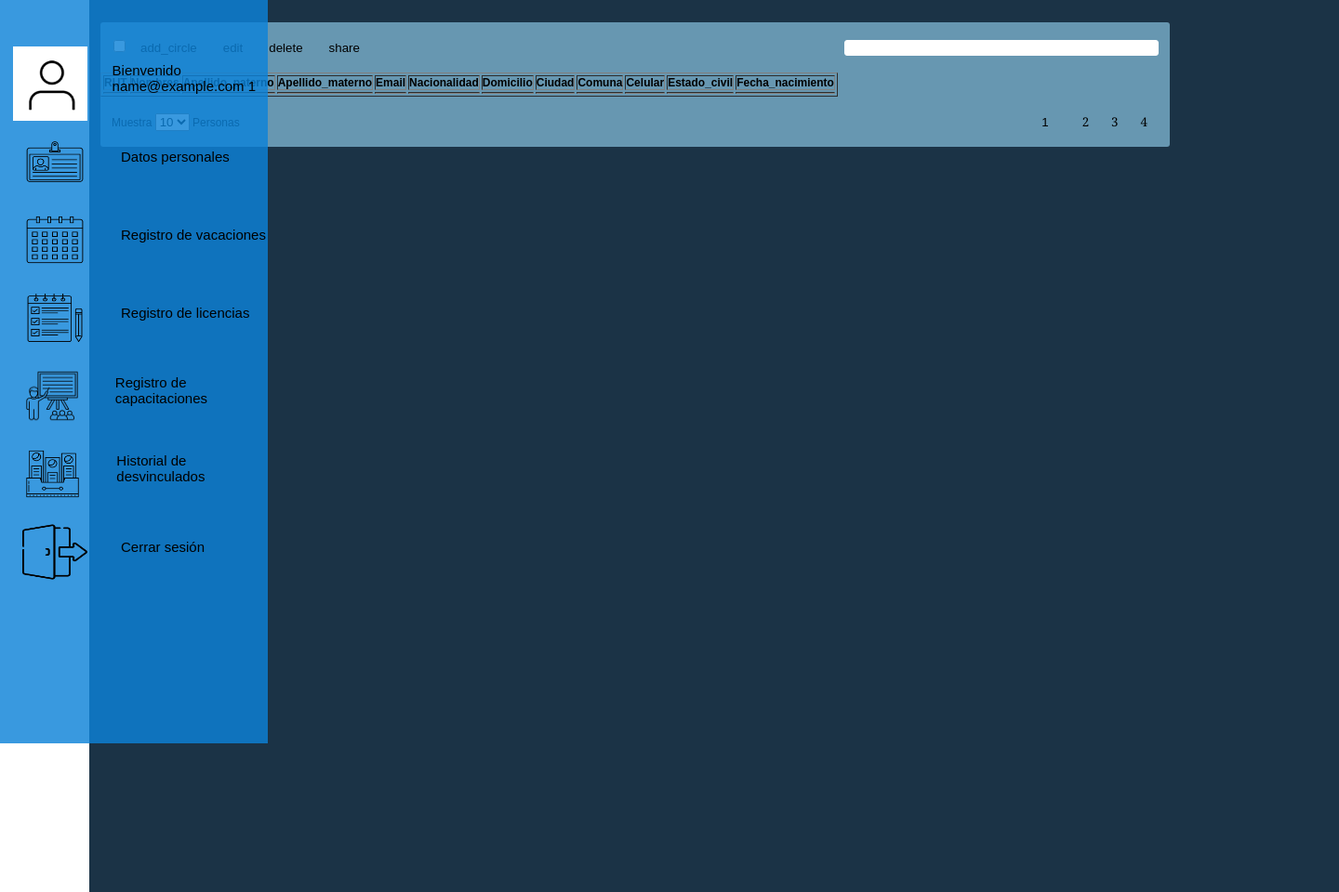
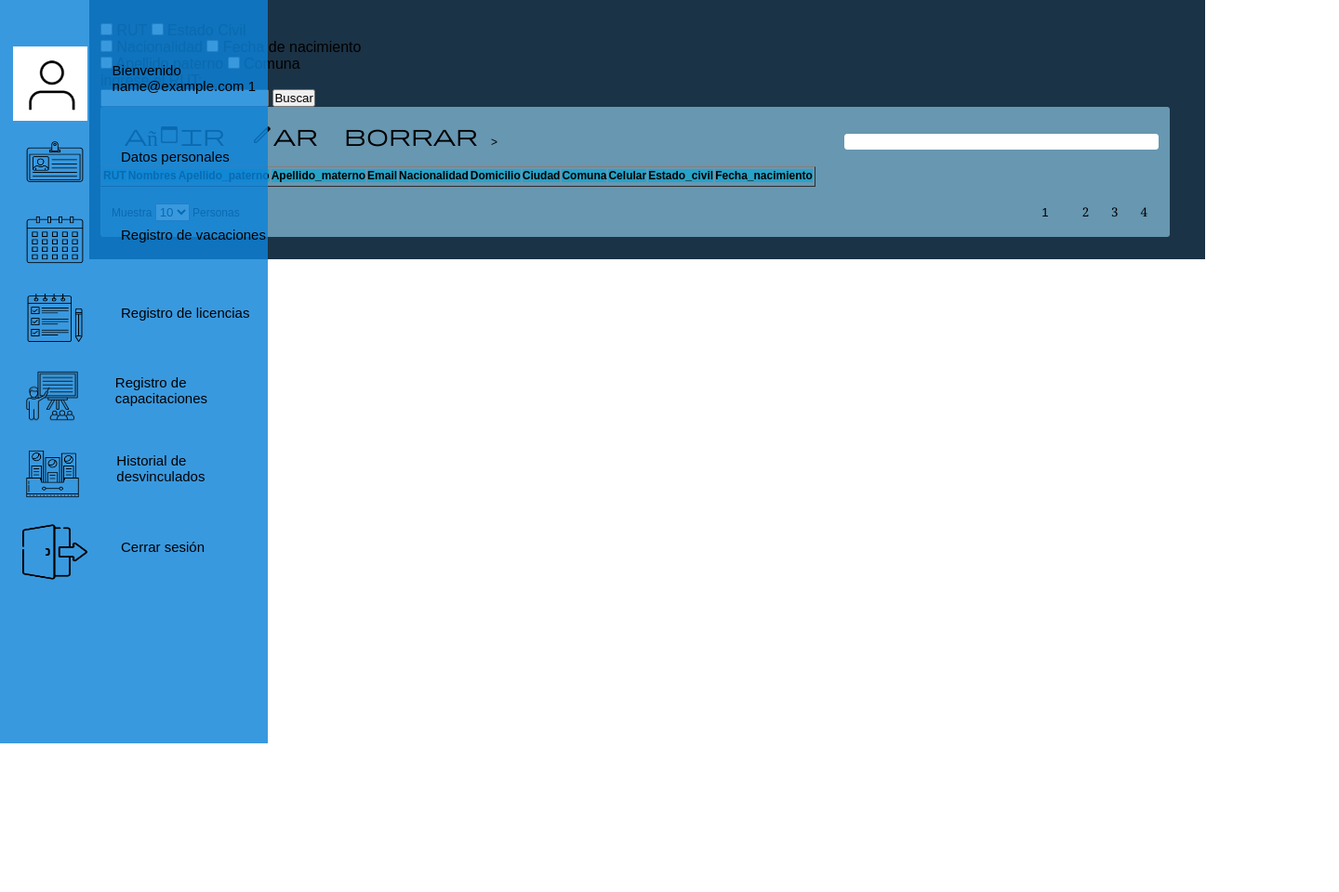
Before and after one commit to babbigam/Kaiser_ABM-taller-de-integracion-I, a PHP site: page /Adatospersonales.php in a window 1440 px wide. Shown: the whole page at 93% size. Run offline with PHP 8.4, Linux system fonts and the light colour scheme; the visitor is signed in with stand-in values (Sample User, id 1); tables that the repository leaves empty or names only in its code hold one stand-in row (values such as "Sample post"); data that the repository does not hold is empty; some libraries are stand-ins or nearby versions.

Commit message:
tabla
tabla funcional

```diff
--- a/ADatospersonales.php
+++ b/ADatospersonales.php
@@ -13,19 +13,42 @@
 <head>
     <meta charset="UTF-8">
     <link rel="stylesheet" href="assets/css/stylemenu.css">
-    <link rel="stylesheet" href="assets/css/style2.css">
+    <link rel="stylesheet" href="assets/css/style.css">
+    <link rel="stylesheet" href="https://fonts.googleapis.com/css2?family=Material+Symbols+Outlined:opsz,wght,FILL,GRAD@48,400,0,-25" />
     <title>Datos personales</title>
 </head>
 <body>
         <div> <?php require "assets/js/menuaside.php" ?></div>
-        <!--HEADER-->
-        <header>
-
-        </header>
-
         <!--MAIN CONTENT-->
         <div class="main-content">
 
+            <!--HEADER-->
+            <header>
+            </header>
+        <div class="botonesbusqueda">
+            <input type="checkbox" class="checkoption" value="1" onclick="checkedOnClick(this);"> <span>RUT                </span>
+            <input type="checkbox" class="checkoption" value="2" onclick="checkedOnClick(this);"> <span>Estado Civil       </span><br>
+            <input type="checkbox" class="checkoption" value="3" onclick="checkedOnClick(this);"> <span>Nacionalidad       </span>
+            <input type="checkbox" class="checkoption" value="4" onclick="checkedOnClick(this);"> <span>Fecha de nacimiento</span><br>
+            <input type="checkbox" class="checkoption" value="5" onclick="checkedOnClick(this);"> <span>Apellido paterno   </span>
+            <input type="checkbox" class="checkoption" value="6" onclick="checkedOnClick(this);"> <span>Comuna             </span><br>
+        <!-- Script -->
+            <script src="https://ajax.googleapis.com/ajax/libs/jquery/3.6.0/jquery.min.js"></script>
+            <script type="text/javascript">
+                $(document).ready(function(){
+                $('.checkoption').click(function() {
+                    $('.checkoption').not(this).prop('checked', false);
+                });
+                });
+            </script>
+        </div>
+
+    <div class="Busqueda">
+        <form action="" method= "get">
+            <p>ingrese el RUT:</p><input type="text" name="busquedarut">
+            <input type="submit" name="enviar" value="Buscar">
+        </form>
+    </div>
             <!--TABLE-->
             <div class="contenedor-datatable">
 
@@ -36,32 +59,21 @@
                     <div class="tools">
                         <ul>
                             <li>
-                                <span>
-                                    <input type="checkbox">
-                                </span>
-                            </li>
-                            <li>
                                 <button>
-                                    <span class="material-symbols-outlined"> add_circle </span>
+                                    <span class="material-symbols-outlined"> Añadir </span>
                                 </button>
 
                             </li>
                             <li>
                                 <button>
-                                    <span class="material-symbols-outlined">edit </span>
+                                    <span class="material-symbols-outlined"> editar </span>
                                 </button>
                             </li>
                             <li>
                                 <button>
-                                    <span class="material-symbols-outlined"> delete </span>
+                                    <span class="material-symbols-outlined"> borrar </span>
                                 </button>
-                            </li>
-                            <li>
-                                <button>
-                                    <span class="material-symbols-outlined"> share </span>
-                                </button>
-
-                            </li>
+                            </li>>
                         </ul>
                     </div>
 
--- a/assets/css/style2.css
+++ b/assets/css/style.css
@@ -29,8 +29,7 @@
 .main-content{
     background-color: rgb(27, 51, 70);
     margin-left: 4rem;
-    width: 56rem;
-    height: 40rem;
+    width: 100%;
     padding: 1rem 1rem 1rem 0.5rem!important;
 }
 
@@ -101,8 +100,14 @@
 }
 
 /*SIDEMENU END*/
-
-
+/* td{
+    background: #99d6f69c;
+    border:0px;
+}
+th{
+    background: #0c4d709c;
+    border:0px;
+} */
 /*----------------------------------------DATA TABLES----------------------------------------*/
 @import url('https://fonts.googleapis.com/css2?family=Noto+Sans&display=swap');
 
@@ -267,20 +272,24 @@
     width: 100%;
 }
 
-.contenedor-datatable .datatable,
-.contenedor-datatable .datatable th,
-.contenedor-datatable .datatable td{
+
+th td{
     padding: var(--dt-padding) var(--dt-padding);
+    background: #c2eaff9c;
 }
 
-.contenedor-datatable .datatable th{
+th{
     font-weight: bolder;
     text-align: left;
     border-bottom: solid 1px var(--dt-border-color);
+    background: hsla(192, 100%, 42%, 0.612);
+    border: 0px;
 }
 
-.contenedor-datatable .datatable td{
+td{
     border-bottom: solid 1px var(--dt-border-color);
+    background: #8bbaff9c;
+    border:0px;
 }
 
 .contenedor-datatable .datatable tbody tr:nth-child(even){
```
Lines whose indentation alone changed are shown as unchanged.
